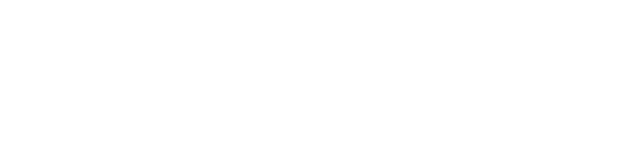
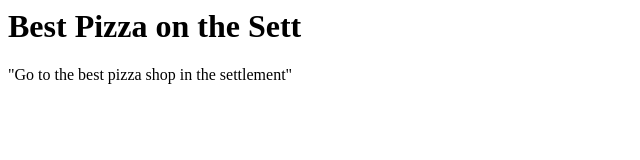
Before and after one commit to knightmoves-schools/001-titles-headings-paragraphs-hepanazure, a website: page index.html in a window 1280 px wide. Shown: the whole page, without its empty margins (0-640 px from the left). Drawn offline with Linux system fonts and the light colour scheme.

Commit message:
Added Title, Heading, and Paragraph

```diff
--- a/index.html
+++ b/index.html
@@ -1,8 +1,11 @@
 <html>
     <head>
-
+        <title> Pizza </title>
     </head>
     <body>
-
+    <h1> Best Pizza on the Sett </h1>
+    <p>
+    "Go to the best pizza shop in the settlement"
+    </p>
     </body>
 </html>
```
